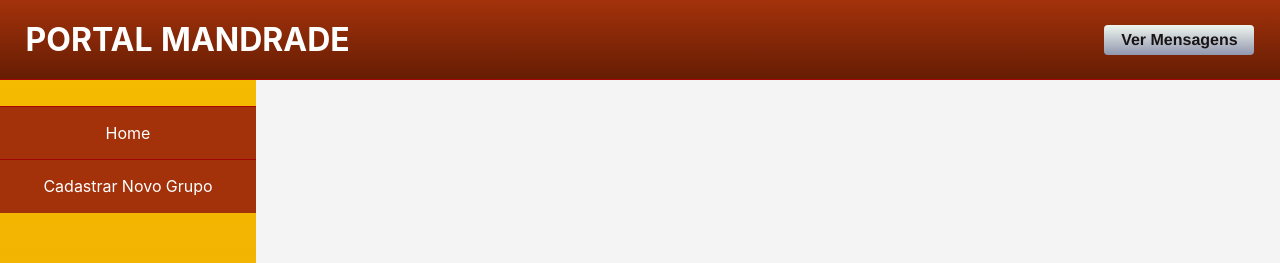
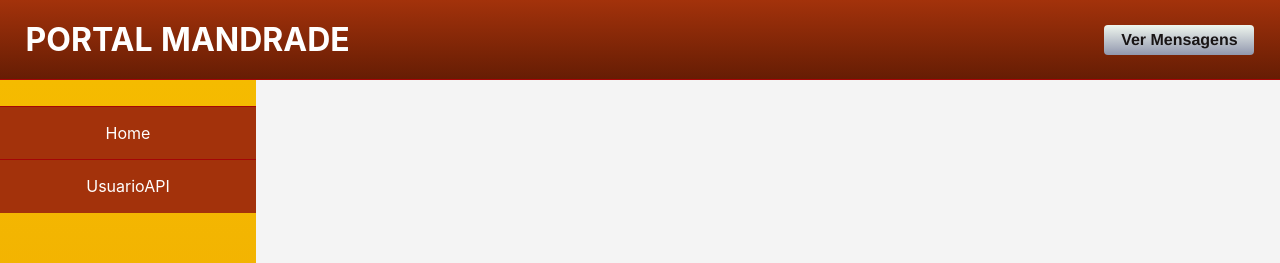
Before and after one commit to marcusruas/mandrade-portal, a React (Create React App) app: page / in a window 1280 px wide. Shown: the top 263 px of the page. Built offline with nearby package versions, Linux system fonts and the light colour scheme.

Commit message:
Corrigindo stuff

```diff
--- a/src/ui/App.tsx
+++ b/src/ui/App.tsx
@@ -1,6 +1,5 @@
 import React from 'react';
 import Layout from 'Ui/Layout/';
-import PopUp from 'Ui/SharedComponents/PopUp/';
 
 import { Provider } from 'react-redux';
 import { Reducers } from 'Store/Reducers'
--- /dev/null
+++ b/src/ui/Layout/Components/Menus/Filho.tsx
@@ -0,0 +1,9 @@
+import React from 'react';
+
+const Filho: React.FC = () => (
+    <section className="Menus__Menu__Filho">
+
+    </section>
+)
+
+export default Filho;
--- a/src/ui/Layout/Components/Menus/Menu.tsx
+++ b/src/ui/Layout/Components/Menus/Menu.tsx
@@ -1,13 +1,19 @@
 import React from 'react';
 
 interface MenuInterface {
-    children: JSX.Element
+    Descricao?: string
+    children: JSX.Element | string
 }
 
-const Menu: React.FC<MenuInterface> = (props) => (
-    <section className="Menus__Menu">
-        {props.children}
-    </section>
-)
+const Menu: React.FC<MenuInterface> = (props) => {
+    const descricao = props.Descricao ? (<span>{props.Descricao}</span>) : null;
+    return (
+        <section className="Menus__Menu">
+            {descricao}
+            {props.children}
+        </section>
+    )
+}
+
 
 export default Menu;
--- a/src/ui/Layout/Components/Menus/index.tsx
+++ b/src/ui/Layout/Components/Menus/index.tsx
@@ -1,17 +1,18 @@
 import React from 'react';
 import Menu from './Menu';
+import Filho from './Filho';
 import { Link } from "react-router-dom";
 
 import * as Rotas from '../../routes';
-
-{/* <Link to={Rotas.Home.Rota}>Home</Link>
- */}
 
 const Menus = () => {
     return (
         <aside className="Menus">
             <Menu><Link to={Rotas.Home.Rota}>Home</Link></Menu>
-            <Menu><Link to={Rotas.NovoGrupo.Rota}>Cadastrar Novo Grupo</Link></Menu>
+            <Menu Descricao="UsuarioAPI">
+                <Filho />
+            </Menu>
+            {/* <Menu><Link to={Rotas.NovoGrupo.Rota}>Cadastrar Novo Grupo</Link></Menu> */}
         </aside>
     );
 }
--- a/src/ui/Layout/index.scss
+++ b/src/ui/Layout/index.scss
@@ -61,6 +61,7 @@ $cor_principal_bordas: #A40606;
     }
 
     .Mensageria__Conteudo {
+        display: hidden;
         width: 100%;
         height: 76%;
         overflow-y: scroll;
@@ -77,12 +78,11 @@ $cor_principal_bordas: #A40606;
 
     &:hover {
         .Mensageria__Mensagens {
-            display: block;
+            opacity: 1;
             width: 230px;
             height: 300px;
             right: 6em;
             top: 3.3em;
-            opacity: 1;
         }
     }
 }
@@ -108,7 +108,7 @@ $cor_principal_bordas: #A40606;
         transition-duration: 0.5s;
         cursor: pointer;
 
-        & a {
+        &, & a {
             color: white;
             font-size: 16px;
         }
@@ -117,6 +117,15 @@ $cor_principal_bordas: #A40606;
             background-color: $cor_secundaria_vermelha;
             font-weight: bold;
             text-shadow: gray 0px 1px;
+
+            .Menus__Menu__Filho {
+                position: absolute;
+                left: 21%;
+                width: 250px;
+                min-height: 80px;
+                background-color: blue;
+                border-radius: 5px;
+            }
         }
     }
 }
--- a/src/ui/SharedComponents/Botao/index.tsx
+++ b/src/ui/SharedComponents/Botao/index.tsx
@@ -13,10 +13,12 @@ const Botao = (props: PropriedadesBotao) => {
     const classeTipo = props.Tipo ? `Botao--${props.Tipo}` : 'Botao--Padrao';
 
     const propriedadesPassadas = {
-        className: `Botao ${classeTipo} ${props.Classe}`,
+        className: `Botao ${classeTipo} ${props.Classe ? props.Classe : ''}`,
         style: props.Estilo ? { ...props.Estilo } : {},
         onClick: props.onClick || (() => null)
     }
+
+    console.log(propriedadesPassadas);
 
     return (
         <section {...propriedadesPassadas}>
```
